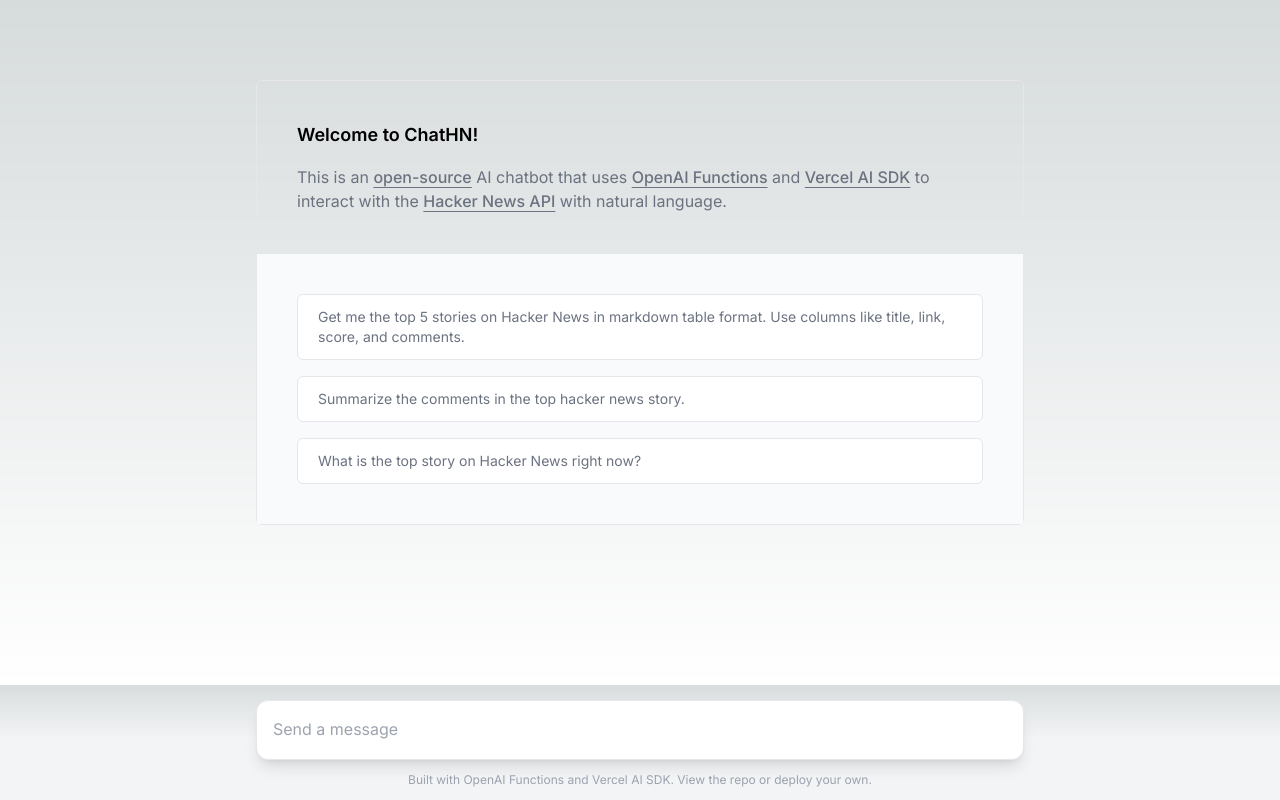
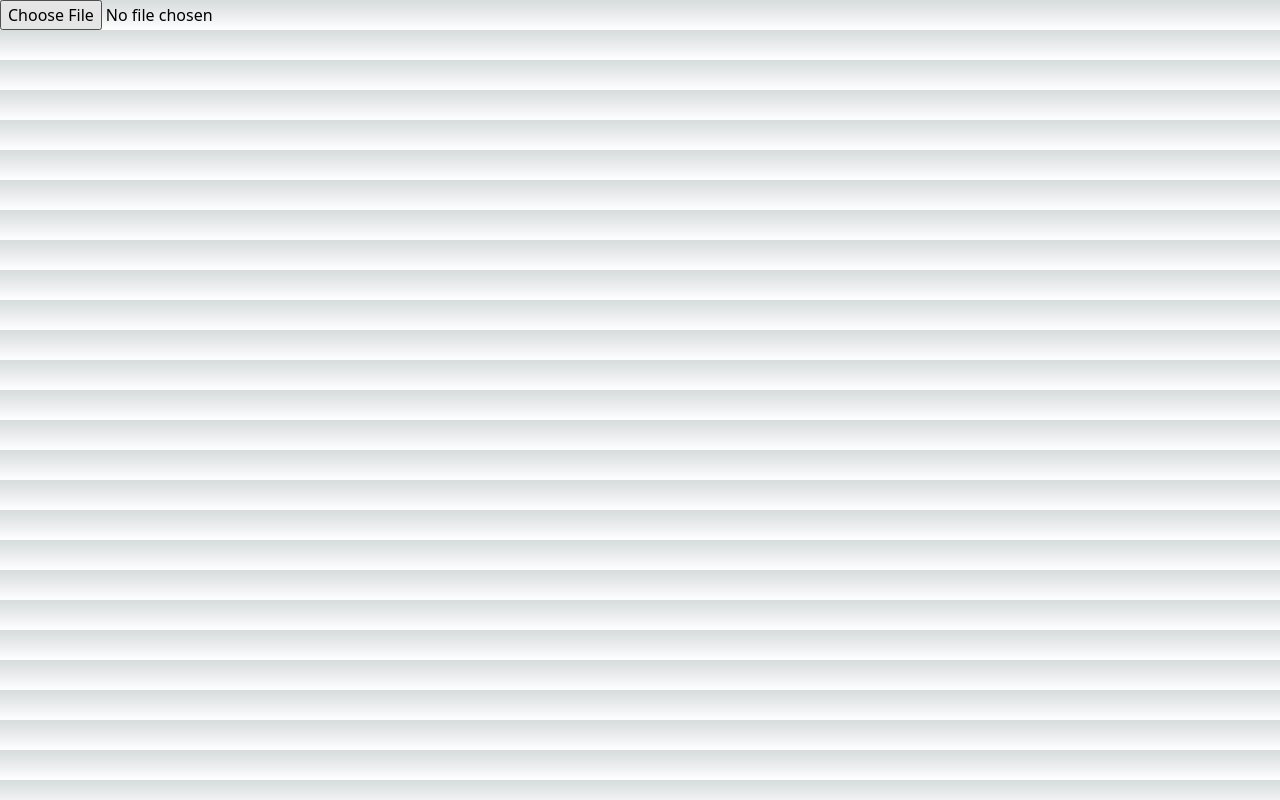
Before and after one commit to snehasquasher/research-chat, a Next.js app: page /chat in a window 1280 px wide. Built offline with nearby package versions, Linux system fonts and the light colour scheme.

Commit message:
Added a way to upload a file to the webpage

```diff
--- a/pages/_app.tsx
+++ b/pages/_app.tsx
@@ -1,13 +1,40 @@
 // pages/_app.tsx
-import React from 'react';
-import RootLayout from '../components/RootLayout';
+import React, { useState } from 'react';
 import '../globals.css';
 
 function MyApp({ Component, pageProps }: { Component: React.ComponentType; pageProps: any }) {
+  const [selectedFile, setSelectedFile] = useState<File | null>(null);
+  const [selectedFileText, setSelectedFileText] = useState('');
+
+  const handleFileChange = async (event: React.ChangeEvent<HTMLInputElement>) => {
+    if (event.target.files && event.target.files.length > 0) {
+      setSelectedFile(event.target.files[0]);
+      if (selectedFile?.type == 'text/plain') {
+        const contents = await selectedFile.text();
+        setSelectedFileText(contents);
+
+        console.log(contents);
+      }
+    }
+  };
+
   return (
-    <RootLayout>
-      <Component {...pageProps} />
-    </RootLayout>
+    <div>
+      <input type="file" onChange={handleFileChange} />
+      {selectedFile && selectedFile.type === 'application/pdf' && (
+        <div>
+          <h2>PDF Preview:</h2>
+          <embed src={URL.createObjectURL(selectedFile)} type="application/pdf" width="100%" height="500px" />
+        </div>
+      )}
+      {selectedFile && selectedFile.type === 'text/plain' && (
+        <div>
+          <h2>Text File Preview:</h2>
+          <p>{selectedFileText}</p>
+        </div>
+      )}
+    </div>
   );
 }
+
 export default MyApp;
```
